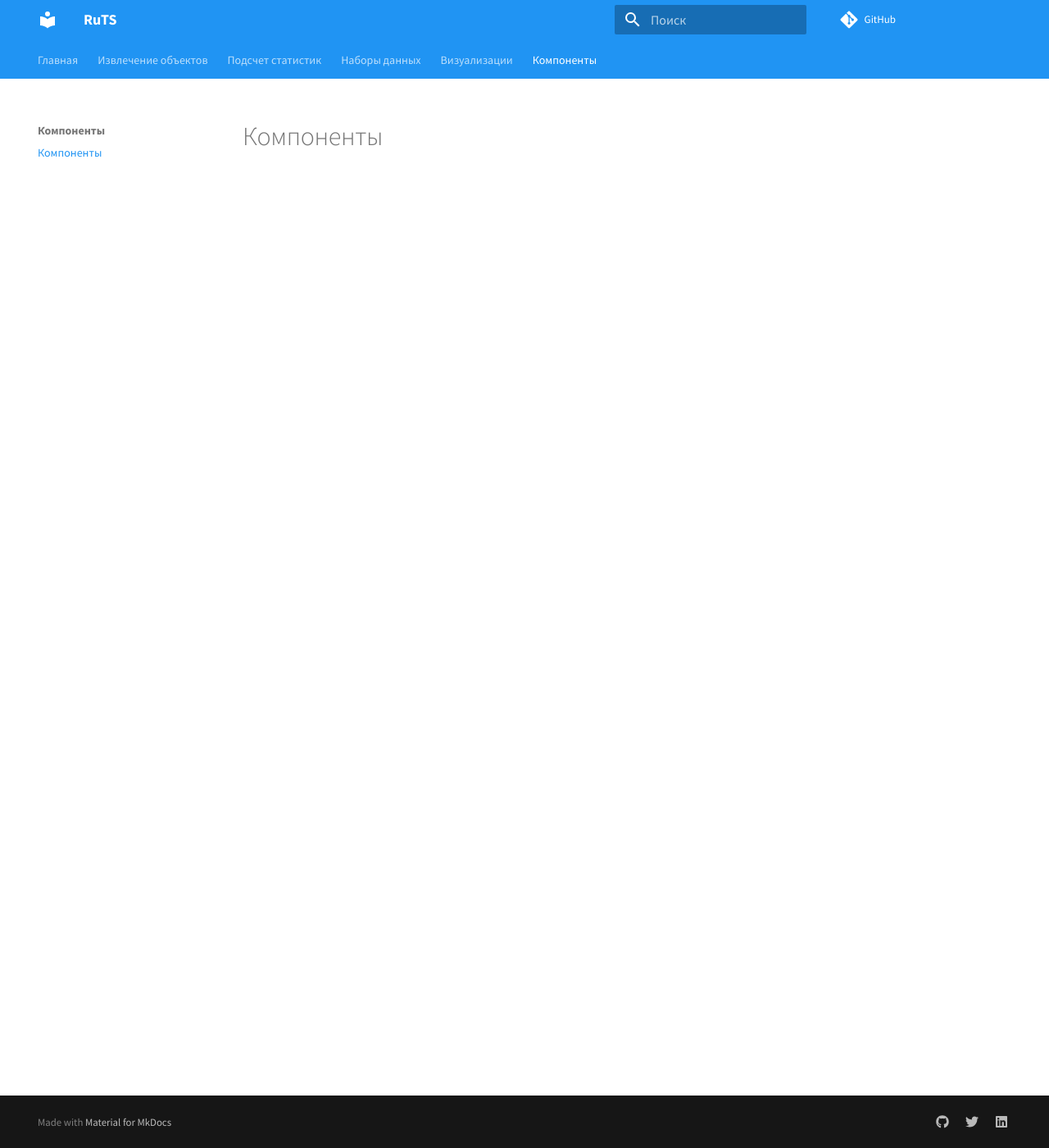
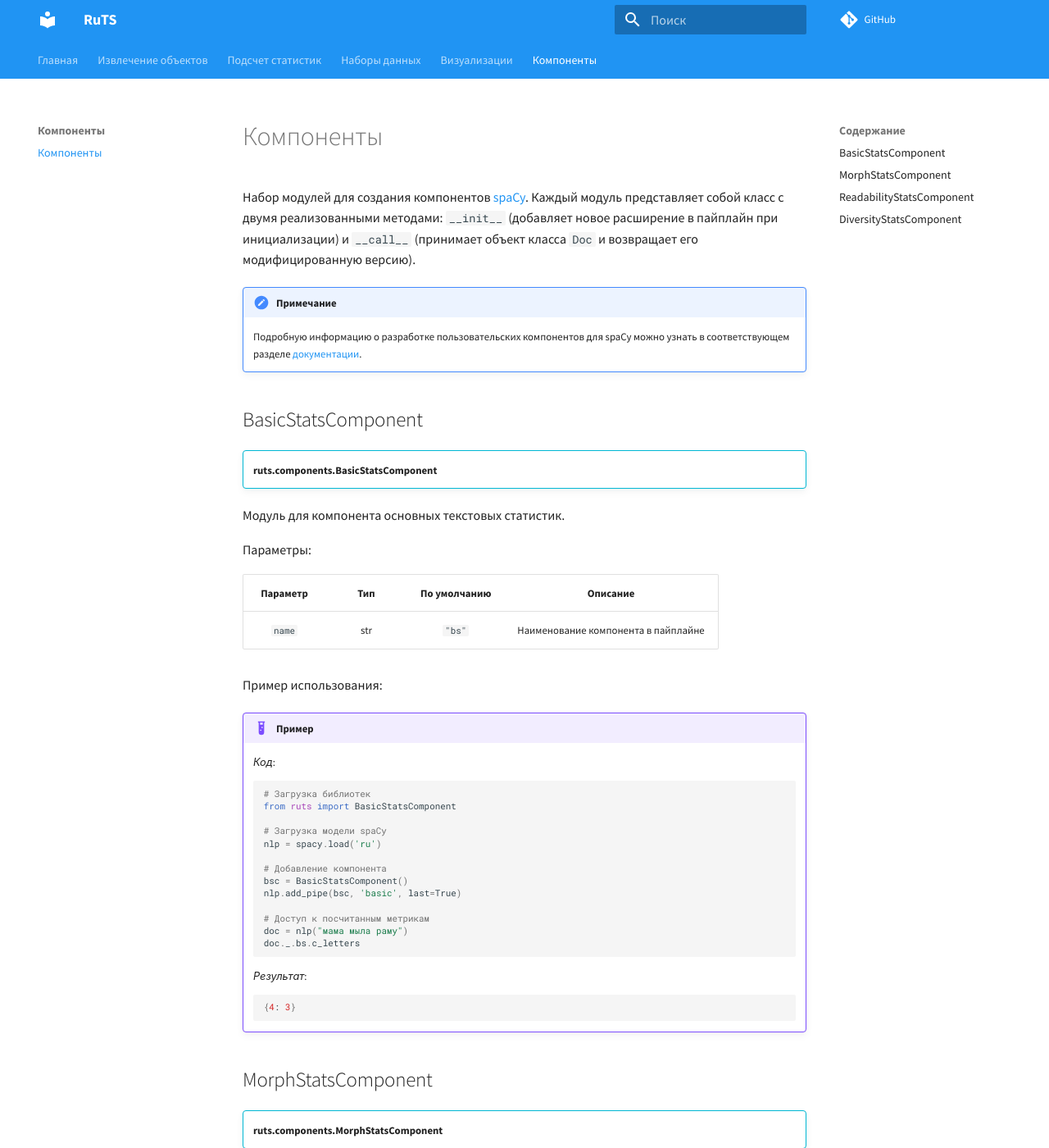
Before and after one commit to SergeyShk/ruTS, an MkDocs documentation site: the page built from docs/components.md, in a window 1280 px wide and 1400 px high. Shown: the whole window at 82% size. Built offline with MkDocs 1.6.1 and Material for MkDocs 9.7.7, drawn with Linux system fonts in a browser that asks for light colours; a script that is not in the unit is left out; comment, search, counter and statistics services are not loaded; some of the changed text lies outside the part shown.

Commit message:
Обновлена документация

````diff
--- a/docs/components.md
+++ b/docs/components.md
@@ -1 +1,170 @@
 # Компоненты
+
+Набор модулей для создания компонентов [spaCy](https://github.com/explosion/spaCy). Каждый модуль представляет собой класс с двумя реализованными методами: `__init__` (добавляет новое расширение в пайплайн при инициализации) и `__call__` (принимает объект класса `Doc` и возвращает его модифицированную версию).
+
+!!! note "Примечание"
+    Подробную информацию о разработке пользовательских компонентов для spaCy можно узнать в соответствующем разделе [документации](https://spacy.io/usage/processing-pipelines#custom-components).
+
+## BasicStatsComponent
+
+!!! info ""
+    **ruts.components.BasicStatsComponent**
+
+Модуль для компонента основных текстовых статистик.
+
+Параметры:
+
+| Параметр | Тип | По умолчанию | Описание |
+| :------: | :-: | :----------: | :------: |
+| `name` | str | `"bs"` | Наименование компонента в пайплайне |
+
+Пример использования:
+
+!!! example "Пример"
+
+    _Код_:
+
+    ``` python
+    # Загрузка библиотек
+    from ruts import BasicStatsComponent
+
+    # Загрузка модели spaCy
+    nlp = spacy.load('ru')
+
+    # Добавление компонента
+    bsc = BasicStatsComponent()
+    nlp.add_pipe(bsc, 'basic', last=True)
+
+    # Доступ к посчитанным метрикам
+    doc = nlp("мама мыла раму")
+    doc._.bs.c_letters
+    ```
+
+    _Результат_:
+
+    ``` bash
+    {4: 3}
+    ```
+
+## MorphStatsComponent
+
+!!! info ""
+    **ruts.components.MorphStatsComponent**
+
+Модуль для компонента морфологических статистик текста.
+
+Параметры:
+
+| Параметр | Тип | По умолчанию | Описание |
+| :------: | :-: | :----------: | :------: |
+| `name` | str | `"ms"` | Наименование компонента в пайплайне |
+
+Пример использования:
+
+!!! example "Пример"
+
+    _Код_:
+
+    ``` python
+    # Загрузка библиотек
+    from ruts import MorphStatsComponent
+
+    # Загрузка модели spaCy
+    nlp = spacy.load('ru')
+
+    # Добавление компонента
+    msc = MorphStatsComponent()
+    nlp.add_pipe(msc, 'morph', last=True)
+
+    # Доступ к посчитанным метрикам
+    doc = nlp("мама мыла раму")
+    doc._.ms.case
+    ```
+
+    _Результат_:
+
+    ``` bash
+    ('nomn', 'gent', 'datv')
+    ```
+
+## ReadabilityStatsComponent
+
+!!! info ""
+    **ruts.components.ReadabilityStatsComponent**
+
+Модуль для компонента основных метрик удобочитаемости текста.
+
+Параметры:
+
+| Параметр | Тип | По умолчанию | Описание |
+| :------: | :-: | :----------: | :------: |
+| `name` | str | `"rs"` | Наименование компонента в пайплайне |
+
+Пример использования:
+
+!!! example "Пример"
+
+    _Код_:
+
+    ``` python
+    # Загрузка библиотек
+    from ruts import ReadabilityStatsComponent
+
+    # Загрузка модели spaCy
+    nlp = spacy.load('ru')
+
+    # Добавление компонента
+    rsc = ReadabilityStatsComponent()
+    nlp.add_pipe(rsc, 'readability', last=True)
+
+    # Доступ к посчитанным метрикам
+    doc = nlp("мама мыла раму")
+    doc._.rs.flesch_reading_easy
+    ```
+
+    _Результат_:
+
+    ``` bash
+    82.735
+    ```
+
+## DiversityStatsComponent
+
+!!! info ""
+    **ruts.components.DiversityStatsComponent**
+
+Модуль для компонента основных метрик лексического разнообразия текста.
+
+Параметры:
+
+| Параметр | Тип | По умолчанию | Описание |
+| :------: | :-: | :----------: | :------: |
+| `name` | str | `"ds"` | Наименование компонента в пайплайне |
+
+Пример использования:
+
+!!! example "Пример"
+
+    _Код_:
+
+    ``` python
+    # Загрузка библиотек
+    from ruts import DiversityStatsComponent
+
+    # Загрузка модели spaCy
+    nlp = spacy.load('ru')
+
+    # Добавление компонента
+    dsc = DiversityStatsComponent()
+    nlp.add_pipe(dsc, 'diversity', last=True)
+
+    # Доступ к посчитанным метрикам
+    doc = nlp("мама мыла раму")
+    doc._.ds.rttr
+    ```
+
+    _Результат_:
+
+    ``` bash
+    1.7320508075688774
+    ```
````
